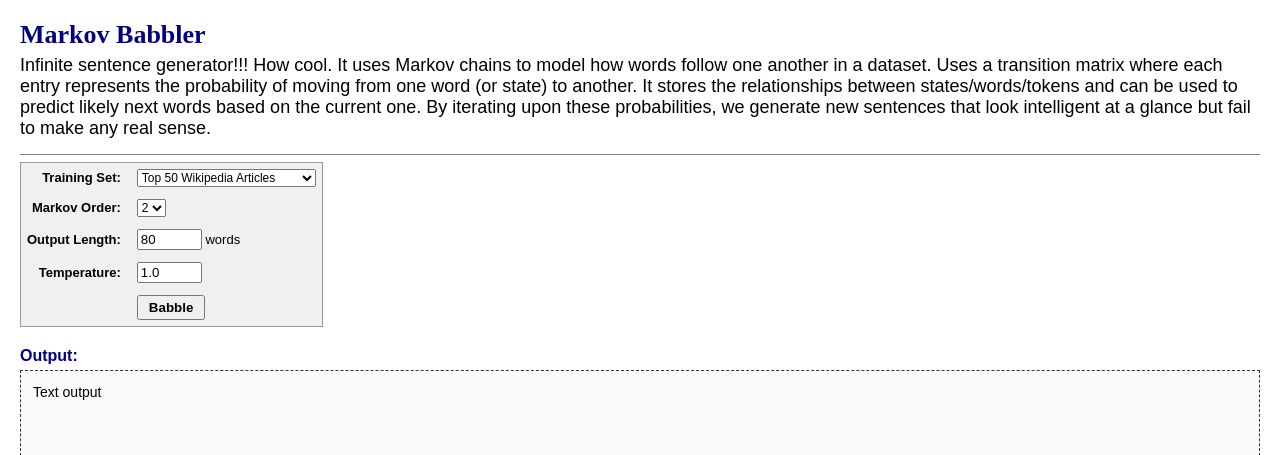
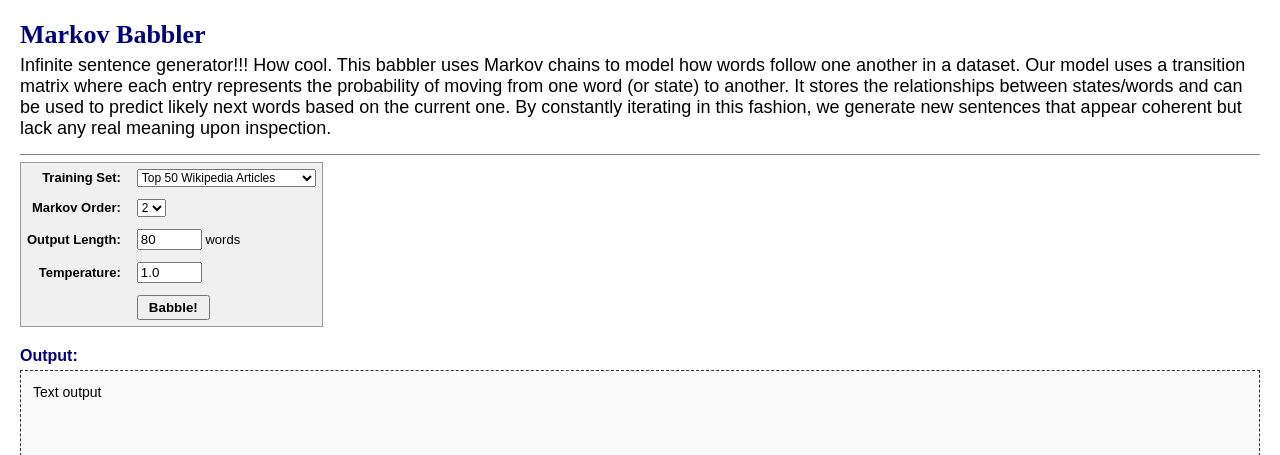
Before and after one commit to emeraldEAGLE888/babbler, a Flask app: page / in a window 1280 px wide. Shown: the top 455 px of the page. Run offline with Flask 3, Linux system fonts and the light colour scheme.

Commit message:
Changed a bit in the html

```diff
--- a/templates/index.html
+++ b/templates/index.html
@@ -24,7 +24,7 @@
 <body>
 
    <h1>Markov Babbler</h1>
-   <p class="subtitle">Infinite sentence generator!!! How cool. It uses Markov chains to model how words follow one another in a dataset. Uses a transition matrix where each entry represents the probability of moving from one word (or state) to another. It stores the relationships between states/words/tokens and can be used to predict likely next words based on the current one. By iterating upon these probabilities, we generate new sentences that look intelligent at a glance but fail to make any real sense.</p>
+   <p class="subtitle">Infinite sentence generator!!! How cool. This babbler uses Markov chains to model how words follow one another in a dataset. Our model uses a transition matrix where each entry represents the probability of moving from one word (or state) to another. It stores the relationships between states/words and can be used to predict likely next words based on the current one. By constantly iterating in this fashion, we generate new sentences that appear coherent but lack any real meaning upon inspection.</p>
 
    <hr size="1" noshade>
 
@@ -67,7 +67,7 @@
            <tr>
                <td>&nbsp;</td>
                <td>
-                   <input type="submit" class="submit-btn" value="Babble" onclick="generateText();">
+                   <input type="submit" class="submit-btn" value="Babble!" onclick="generateText();">
                </td>
            </tr>
        </table>
```
